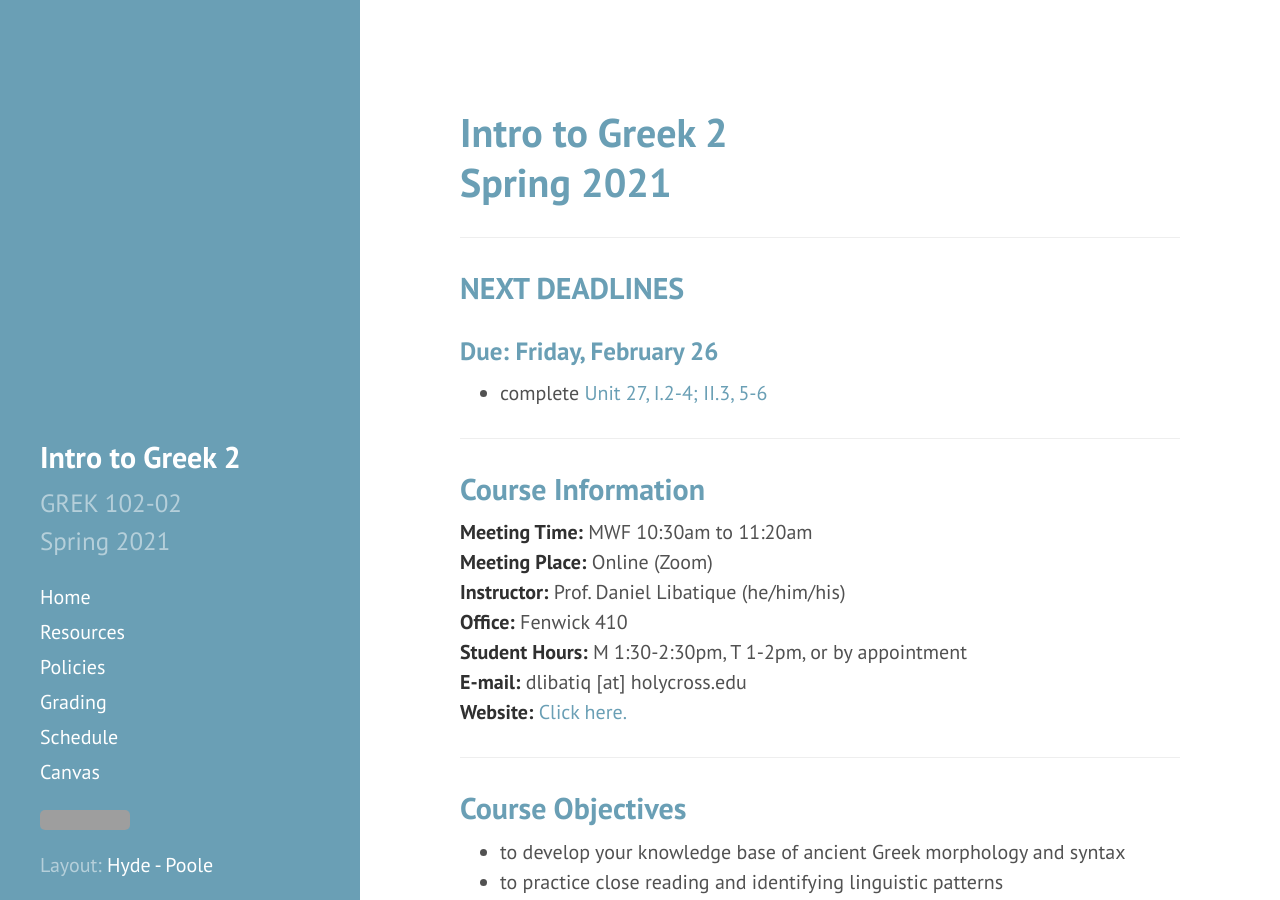
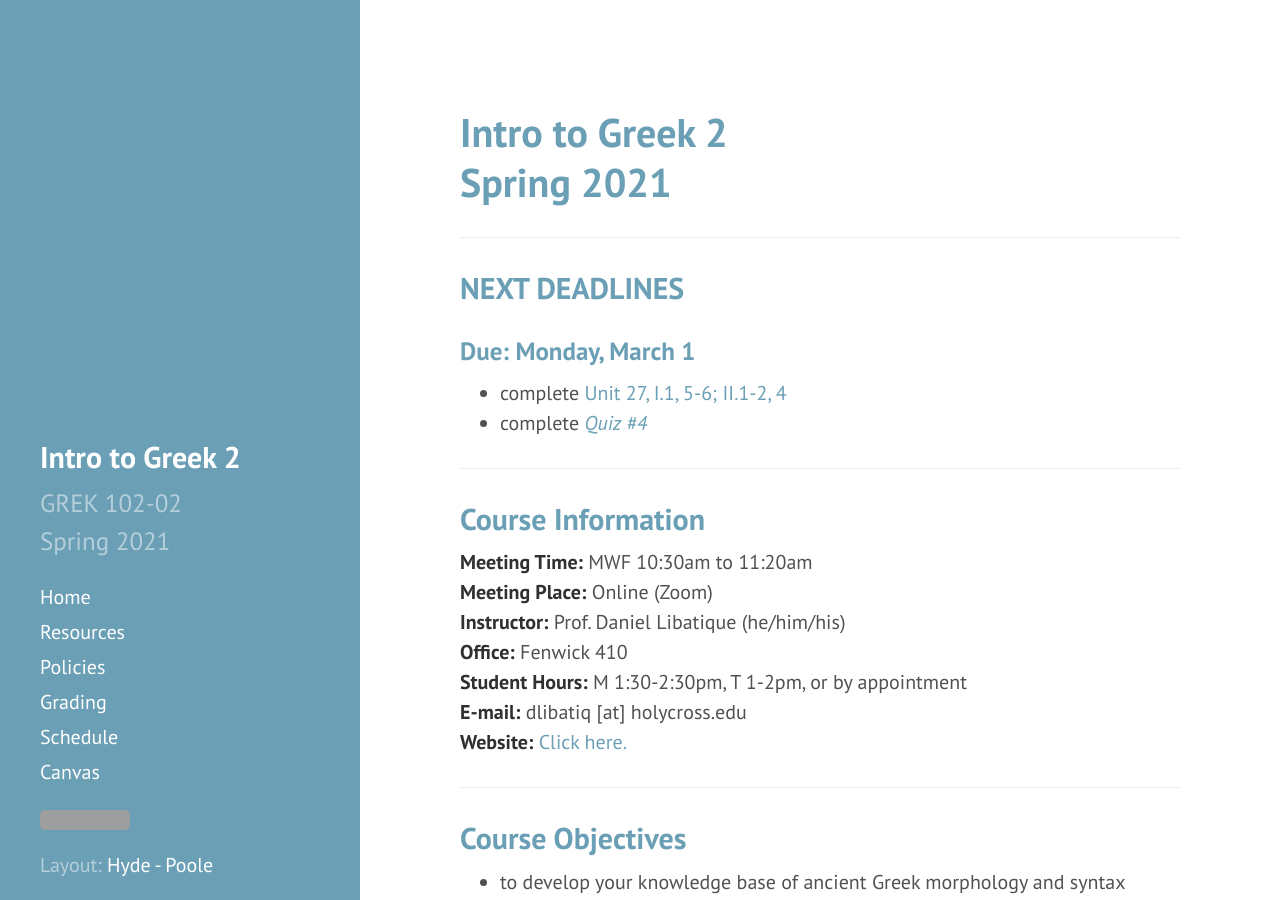
Before and after one commit to DLibatique/GREK102-S21, a Jekyll site: the page built from _pages/index.md, in a window 1280 px wide and 900 px high. Built offline with Jekyll 4.4.1, drawn with Linux system fonts in a browser that asks for light colours; grey boxes are pictures that could not be loaded.

Commit message:
updated homepage

```diff
--- a/_pages/index.md
+++ b/_pages/index.md
@@ -10,8 +10,9 @@ permalink: /
 
 ## NEXT DEADLINES
 
-### Due: Friday, February 26
-* complete [Unit 27, I.2-4; II.3, 5-6](https://hc.instructure.com/courses/3462/assignments/28220)
+### Due: Monday, March 1
+* complete [Unit 27, I.1, 5-6; II.1-2, 4](https://hc.instructure.com/courses/3462/assignments/28221)
+* complete [*Quiz #4*](https://hc.instructure.com/courses/3462/assignments/30882)
 
 ***
 
```
